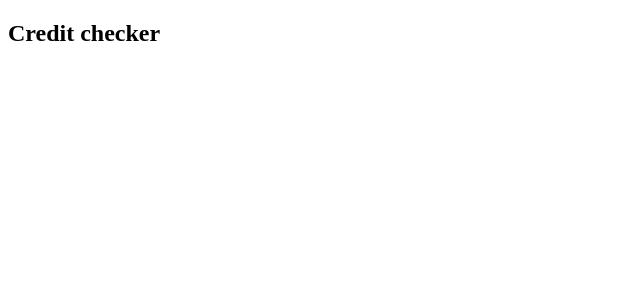
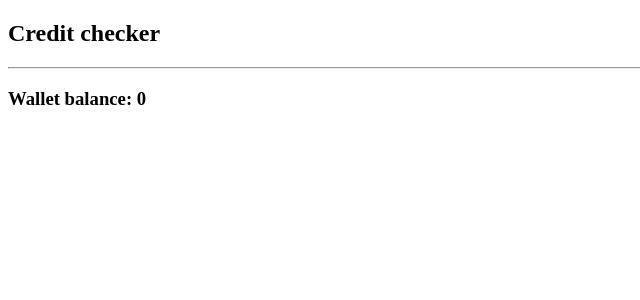
Before and after one commit to BarriF13/credit-checker, a React (Create React App) app: page / in a window 1280 px wide. Shown: the top 300 px of the page, without its empty margins (0-640 px from the left). Built offline with nearby package versions, Linux system fonts and the light colour scheme.

Commit message:
Add first redux comp with TDD

```diff
--- a/src/components/App.js
+++ b/src/components/App.js
@@ -1,10 +1,13 @@
 import React, { Component } from 'react'
+import  Wallet  from './Wallet'
 
 export class App extends Component {
   render() {
     return (
       <div>
        <h2>Credit checker</h2>
+       <hr/>
+       <Wallet/>
       </div>
     )
   }
--- a/src/components/Wallet.js
+++ b/src/components/Wallet.js
@@ -1,4 +1,4 @@
-import React, { Component } from 'react'
+import React, { Component } from 'react';
 //connect comp to store with connect
 import {connect} from 'react-redux';
 
@@ -6,10 +6,10 @@ export class Wallet extends Component {
   render() {
     return (
       <div>
-        <h3 className='balance'>wallet balance: { this.props.balance }</h3>
+        <h3 className='balance'>Wallet balance: { this.props.balance }</h3>
       </div>
     )
   }
 }
 
-export default connect( state =>{balance : state},null )(Wallet);
+export default connect( state => {return {balance : state} },null )(Wallet);
--- a/src/reducers/balance.js
+++ b/src/reducers/balance.js
@@ -7,7 +7,7 @@ const balance = (state = 0 , action ) =>{
     case constants.SET_BALANCE:
     return action.balance;
     default:
-      return balance;
+      return state;
   }
 }
 export default balance;
```
Also changed, not shown: 2 other files (tests, documents, lock files or other folders).
